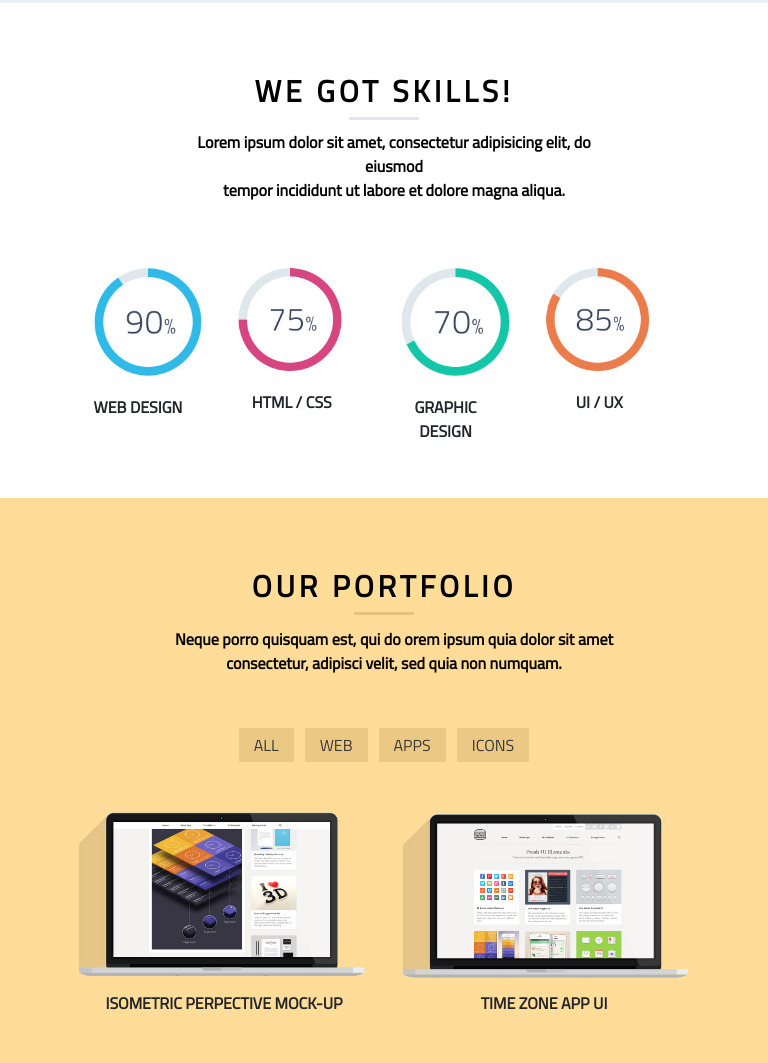
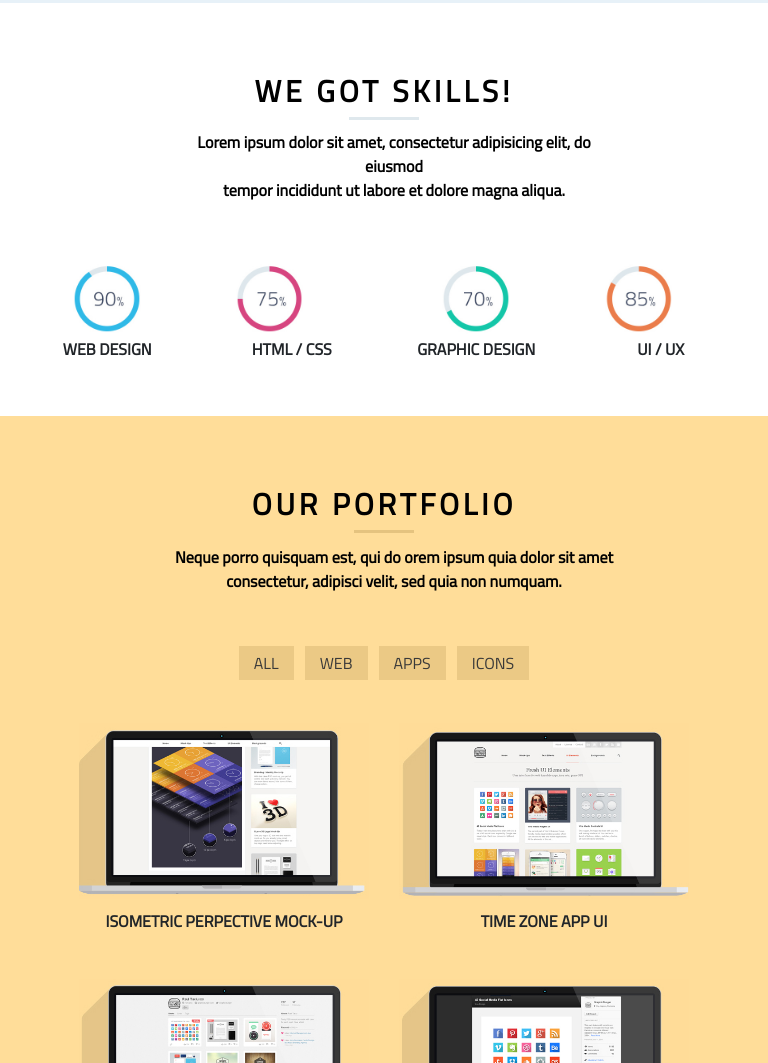
Before and after one commit to mayly9107/3er-Parcial, a plain HTML site: page index.html in a window 768 px wide. Shown: the part 2104-3167 px from the top of the page. Drawn offline with Linux system fonts and the light colour scheme.

Commit message:
Arreglo en la imágenes de la sección skill

```diff
--- a/estilos.css
+++ b/estilos.css
@@ -209,9 +209,13 @@ body{
   #skill{
     background-color: #fff;
   }
-
+.marginimg1{
+        display: block;
+    margin: auto;
+  }
   .marginimg{
-    margin-left: 50px;
+        display: block;
+    margin: auto;
   }
   .skillmargin{
     margin-top: 45px;
@@ -698,14 +702,10 @@ footer{
     margin-bottom: 55px;
 
 }
-.Imgdisplay3{
-    width: 70%;
-    margin-bottom: 10px;
-  }
+
   .Imgdisplay4{
-    width: 121%;
-    margin-bottom: 10px;
-        margin-left: 0px;
+        display: block;
+    margin: auto;
   }
 .marginimg{
     margin-left: 21px;
--- a/index.html
+++ b/index.html
@@ -142,16 +142,16 @@ consectetuer adipiscing elit, sed diam nonummy nibh euismod tincidunt ut laoreet
 		</div>
 	</div>
 	<div class="row skillmargin">
-		<div class="col-md-2 offset-md-1">
-			<img class="Imgdisplay3 Imgdisplay4" src="img/90.jpg">
+		<div class="col-md-3">
+			<img class="marginimg1 Imgdisplay3 Imgdisplay4" src="img/90.jpg">
 			<p class="font">WEB DESIGN</p>
 		</div>
 		<div class="col-md-3">
 			<img class="marginimg Imgdisplay3" src="img/75.jpg">
 			<p class="font">HTML / CSS</p>
 		</div>
-		<div class="col-md-2">
-			<img class="Imgdisplay3 Imgdisplay4" src="img/70.jpg">
+		<div class="col-md-3">
+			<img class="marginimg1 Imgdisplay3 Imgdisplay4" src="img/70.jpg">
 			<p class="font">GRAPHIC DESIGN</p>
 		</div>
 		<div class="col-md-3">
```
